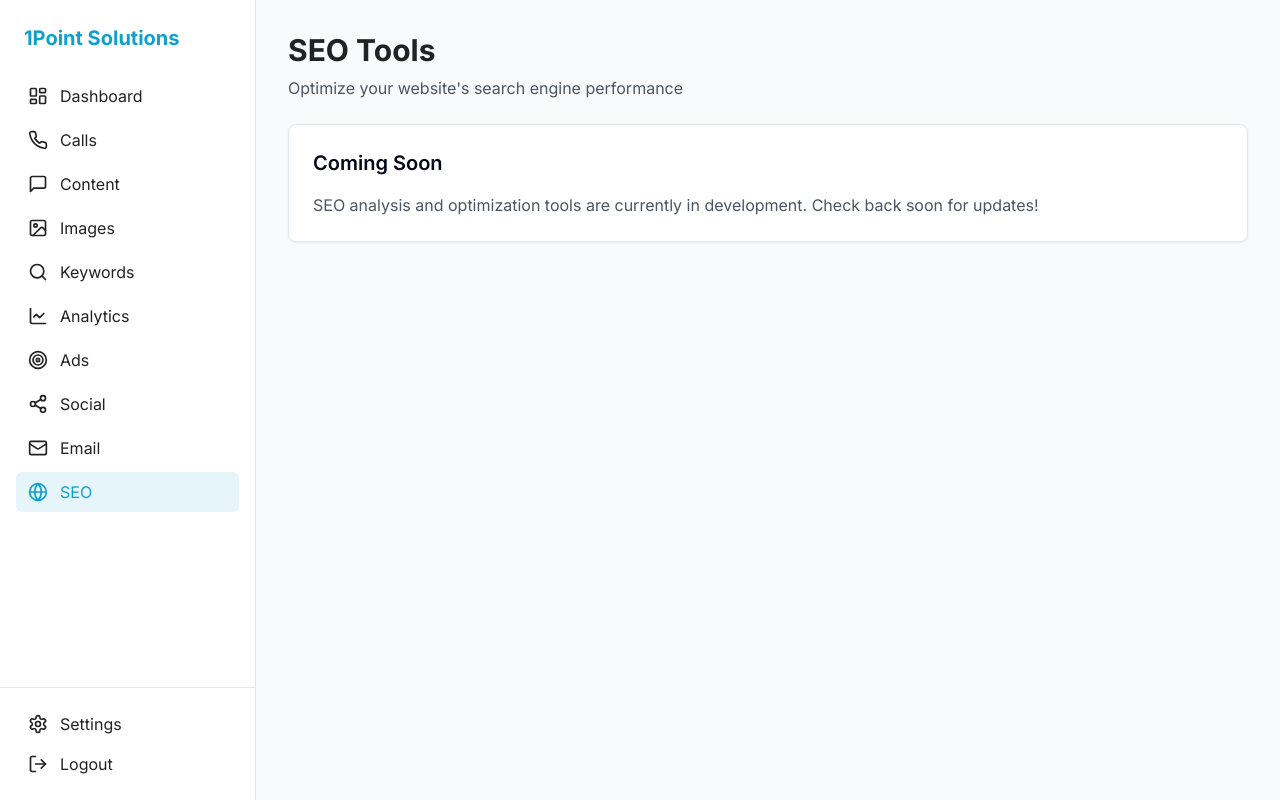
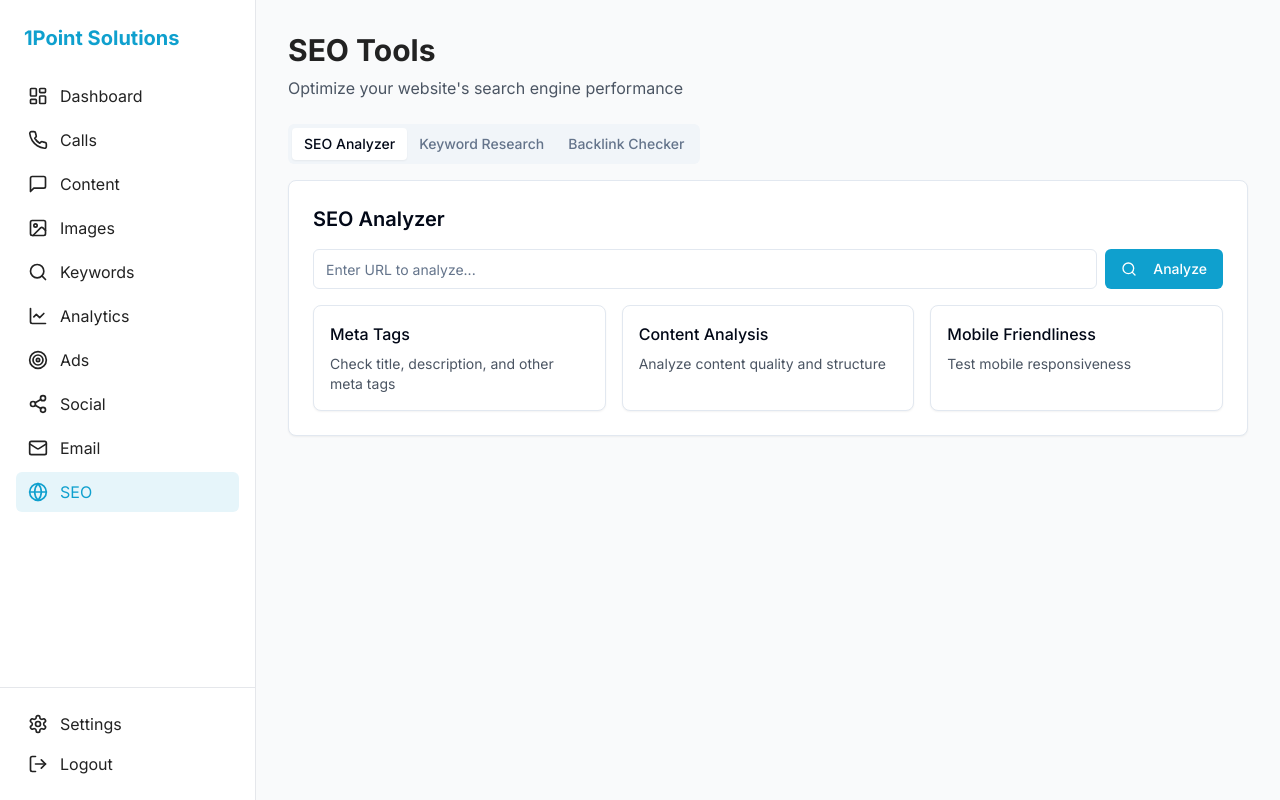
Before and after one commit to weeedi420/1pointsolutions, a React (Vite) app: page /seo in a window 1280 px wide. Built offline with nearby package versions, Linux system fonts and the light colour scheme; what @vapi-ai/web would draw is missing.

Commit message:
Add more SEO tools
Expanded the SEO tools section to include additional functionalities and features.
[skip gpt_engineer]

```diff
--- /dev/null
+++ b/src/components/seo/BacklinkChecker.tsx
@@ -0,0 +1,44 @@
+import { useState } from "react";
+import { Card } from "@/components/ui/card";
+import { Input } from "@/components/ui/input";
+import { Button } from "@/components/ui/button";
+import { Link2 } from "lucide-react";
+
+const BacklinkChecker = () => {
+  const [url, setUrl] = useState("");
+
+  return (
+    <Card className="p-6">
+      <h2 className="text-xl font-semibold mb-4">Backlink Checker</h2>
+      <div className="space-y-4">
+        <div className="flex gap-2">
+          <Input
+            placeholder="Enter URL to check backlinks..."
+            value={url}
+            onChange={(e) => setUrl(e.target.value)}
+          />
+          <Button>
+            <Link2 className="mr-2 h-4 w-4" />
+            Check Backlinks
+          </Button>
+        </div>
+        <div className="grid grid-cols-1 md:grid-cols-3 gap-4">
+          <Card className="p-4">
+            <h3 className="font-medium mb-2">Total Backlinks</h3>
+            <p className="text-2xl font-bold">0</p>
+          </Card>
+          <Card className="p-4">
+            <h3 className="font-medium mb-2">Domain Authority</h3>
+            <p className="text-2xl font-bold">N/A</p>
+          </Card>
+          <Card className="p-4">
+            <h3 className="font-medium mb-2">Referring Domains</h3>
+            <p className="text-2xl font-bold">0</p>
+          </Card>
+        </div>
+      </div>
+    </Card>
+  );
+};
+
+export default BacklinkChecker;
--- /dev/null
+++ b/src/components/seo/KeywordResearch.tsx
@@ -0,0 +1,56 @@
+import { useState } from "react";
+import { Card } from "@/components/ui/card";
+import { Input } from "@/components/ui/input";
+import { Button } from "@/components/ui/button";
+import { Table, TableBody, TableCell, TableHead, TableHeader, TableRow } from "@/components/ui/table";
+import { Search } from "lucide-react";
+
+const KeywordResearch = () => {
+  const [keyword, setKeyword] = useState("");
+  const [results] = useState([
+    { keyword: "digital marketing", volume: "10K-100K", difficulty: "Medium", cpc: "$2.50" },
+    { keyword: "seo tools", volume: "1K-10K", difficulty: "Low", cpc: "$1.80" },
+    { keyword: "website optimization", volume: "5K-50K", difficulty: "High", cpc: "$3.20" },
+  ]);
+
+  return (
+    <Card className="p-6">
+      <h2 className="text-xl font-semibold mb-4">Keyword Research</h2>
+      <div className="space-y-4">
+        <div className="flex gap-2">
+          <Input
+            placeholder="Enter keyword to research..."
+            value={keyword}
+            onChange={(e) => setKeyword(e.target.value)}
+          />
+          <Button>
+            <Search className="mr-2 h-4 w-4" />
+            Research
+          </Button>
+        </div>
+        <Table>
+          <TableHeader>
+            <TableRow>
+              <TableHead>Keyword</TableHead>
+              <TableHead>Search Volume</TableHead>
+              <TableHead>Difficulty</TableHead>
+              <TableHead>CPC</TableHead>
+            </TableRow>
+          </TableHeader>
+          <TableBody>
+            {results.map((result, index) => (
+              <TableRow key={index}>
+                <TableCell>{result.keyword}</TableCell>
+                <TableCell>{result.volume}</TableCell>
+                <TableCell>{result.difficulty}</TableCell>
+                <TableCell>{result.cpc}</TableCell>
+              </TableRow>
+            ))}
+          </TableBody>
+        </Table>
+      </div>
+    </Card>
+  );
+};
+
+export default KeywordResearch;
--- /dev/null
+++ b/src/components/seo/SeoAnalyzer.tsx
@@ -0,0 +1,63 @@
+import { useState } from "react";
+import { Card } from "@/components/ui/card";
+import { Input } from "@/components/ui/input";
+import { Button } from "@/components/ui/button";
+import { useToast } from "@/hooks/use-toast";
+import { Search, Globe } from "lucide-react";
+
+const SeoAnalyzer = () => {
+  const [url, setUrl] = useState("");
+  const { toast } = useToast();
+
+  const analyzeSeo = () => {
+    if (!url) {
+      toast({
+        title: "Error",
+        description: "Please enter a URL to analyze",
+        variant: "destructive",
+      });
+      return;
+    }
+
+    toast({
+      title: "Analysis Started",
+      description: "Analyzing your URL for SEO metrics...",
+    });
+    // Here you would typically make an API call to analyze the URL
+  };
+
+  return (
+    <Card className="p-6">
+      <h2 className="text-xl font-semibold mb-4">SEO Analyzer</h2>
+      <div className="space-y-4">
+        <div className="flex gap-2">
+          <Input
+            placeholder="Enter URL to analyze..."
+            value={url}
+            onChange={(e) => setUrl(e.target.value)}
+          />
+          <Button onClick={analyzeSeo}>
+            <Search className="mr-2 h-4 w-4" />
+            Analyze
+          </Button>
+        </div>
+        <div className="grid grid-cols-1 md:grid-cols-2 lg:grid-cols-3 gap-4">
+          <Card className="p-4">
+            <h3 className="font-medium mb-2">Meta Tags</h3>
+            <p className="text-sm text-gray-600">Check title, description, and other meta tags</p>
+          </Card>
+          <Card className="p-4">
+            <h3 className="font-medium mb-2">Content Analysis</h3>
+            <p className="text-sm text-gray-600">Analyze content quality and structure</p>
+          </Card>
+          <Card className="p-4">
+            <h3 className="font-medium mb-2">Mobile Friendliness</h3>
+            <p className="text-sm text-gray-600">Test mobile responsiveness</p>
+          </Card>
+        </div>
+      </div>
+    </Card>
+  );
+};
+
+export default SeoAnalyzer;
--- a/src/pages/SEO.tsx
+++ b/src/pages/SEO.tsx
@@ -1,5 +1,8 @@
 import DashboardLayout from "@/components/layout/DashboardLayout";
-import { Card } from "@/components/ui/card";
+import { Tabs, TabsContent, TabsList, TabsTrigger } from "@/components/ui/tabs";
+import SeoAnalyzer from "@/components/seo/SeoAnalyzer";
+import KeywordResearch from "@/components/seo/KeywordResearch";
+import BacklinkChecker from "@/components/seo/BacklinkChecker";
 
 const SEO = () => {
   return (
@@ -12,12 +15,25 @@ const SEO = () => {
           </p>
         </div>
 
-        <Card className="p-6">
-          <h2 className="text-xl font-semibold mb-4">Coming Soon</h2>
-          <p className="text-gray-600">
-            SEO analysis and optimization tools are currently in development. Check back soon for updates!
-          </p>
-        </Card>
+        <Tabs defaultValue="analyzer" className="space-y-4">
+          <TabsList>
+            <TabsTrigger value="analyzer">SEO Analyzer</TabsTrigger>
+            <TabsTrigger value="keywords">Keyword Research</TabsTrigger>
+            <TabsTrigger value="backlinks">Backlink Checker</TabsTrigger>
+          </TabsList>
+
+          <TabsContent value="analyzer">
+            <SeoAnalyzer />
+          </TabsContent>
+
+          <TabsContent value="keywords">
+            <KeywordResearch />
+          </TabsContent>
+
+          <TabsContent value="backlinks">
+            <BacklinkChecker />
+          </TabsContent>
+        </Tabs>
       </div>
     </DashboardLayout>
   );
```
